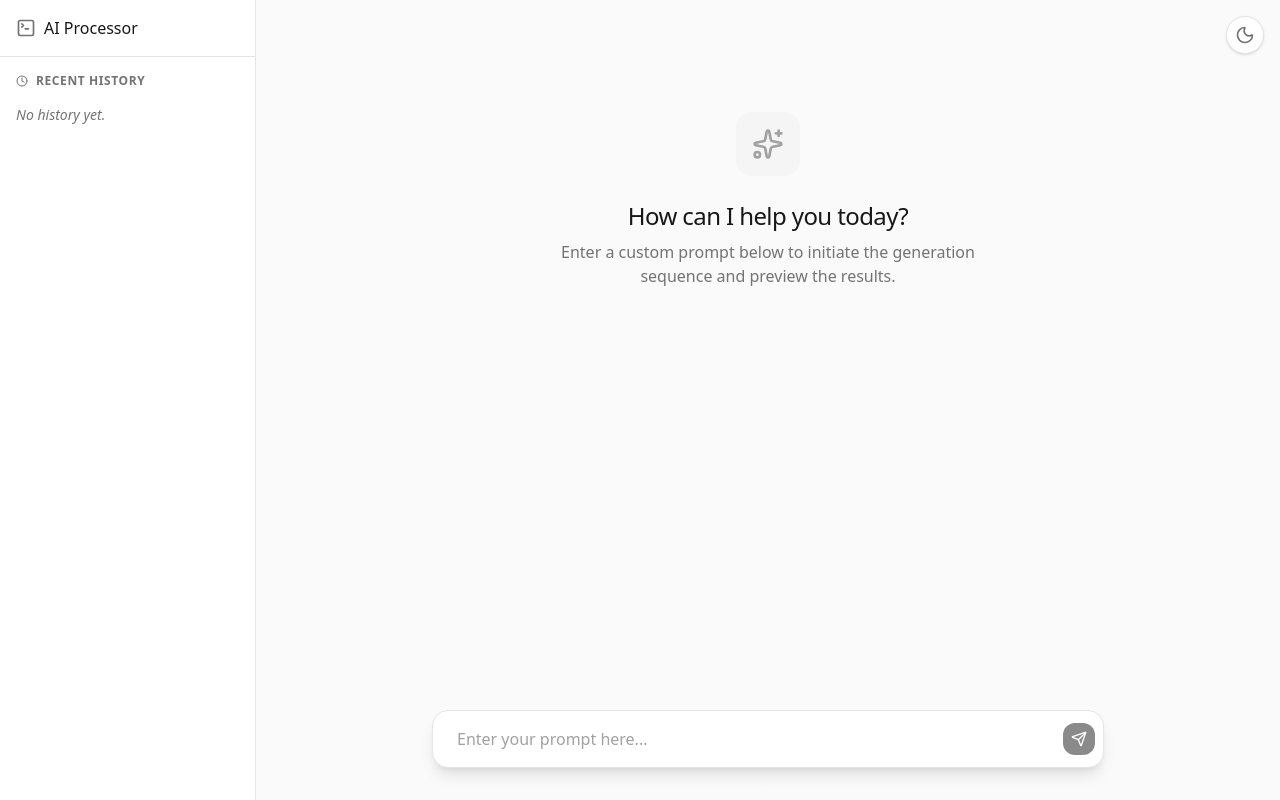
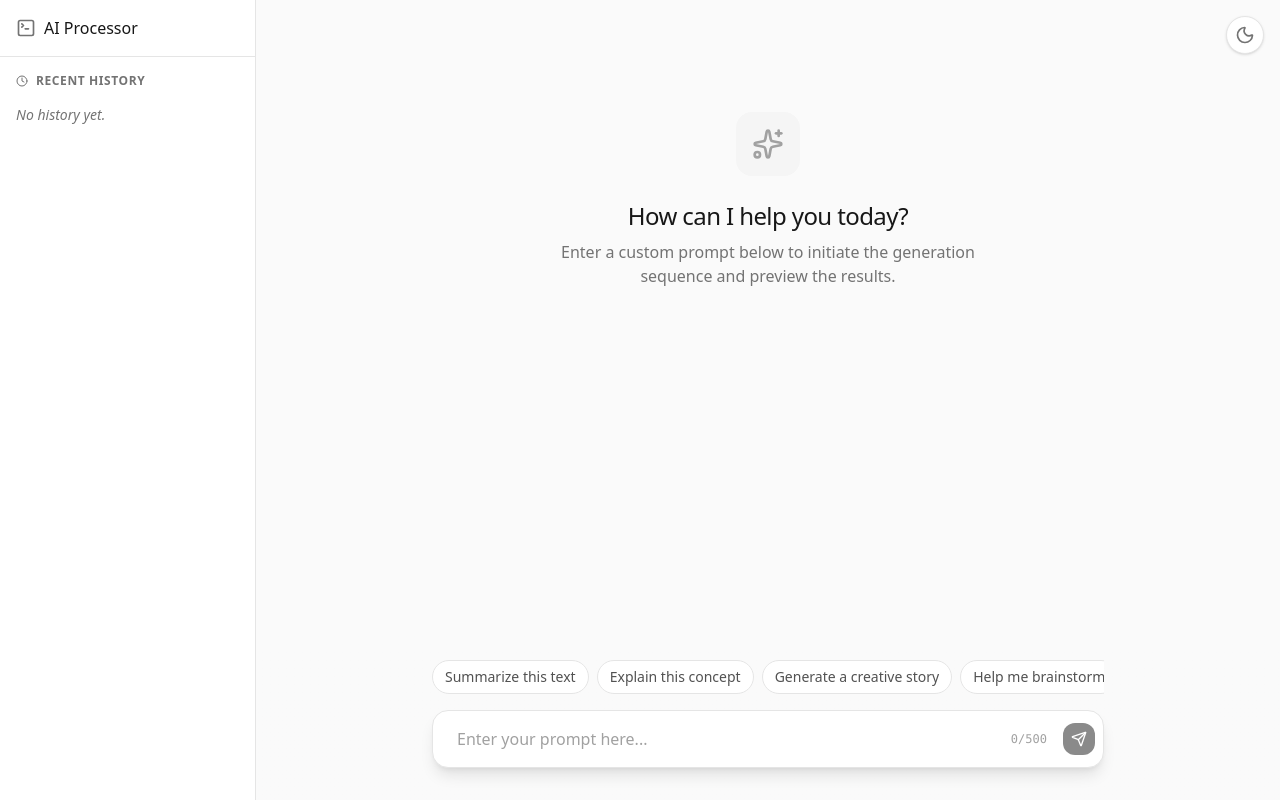
Before and after one commit to mmhs1/YUSRA_ENGINEERING_AI, a React (Vite) app: page / in a window 1280 px wide. Built offline with nearby package versions, Linux system fonts and the light colour scheme.

Commit message:
feat: add auto-scroll and UI improvements
Implement auto-scroll to the bottom of the chat area during generation and add a custom hide-scrollbar utility class for a cleaner UI.

```diff
--- a/src/App.tsx
+++ b/src/App.tsx
@@ -3,7 +3,7 @@
  * SPDX-License-Identifier: Apache-2.0
  */
 
-import { useState, FormEvent } from 'react';
+import { useState, FormEvent, useRef, useEffect } from 'react';
 import { useLoading } from './context/LoadingContext';
 import { SkeletonLoader } from './components/SkeletonLoader';
 import { AIResponse } from './components/AIResponse';
@@ -16,6 +16,13 @@ interface HistoryItem {
   response: string;
 }
 
+const SUGGESTIONS = [
+  "Summarize this text",
+  "Explain this concept",
+  "Generate a creative story",
+  "Help me brainstorm"
+];
+
 export default function App() {
   const { isLoading, setIsLoading } = useLoading();
   const { isDarkMode, toggleDarkMode } = useDarkMode();
@@ -23,6 +30,15 @@ export default function App() {
   const [prompt, setPrompt] = useState('');
   const [history, setHistory] = useState<HistoryItem[]>([]);
   const [currentResult, setCurrentResult] = useState<string | null>(null);
+
+  const MAX_CHARS = 500;
+  const bottomRef = useRef<HTMLDivElement>(null);
+
+  useEffect(() => {
+    if (currentResult || isLoading) {
+      bottomRef.current?.scrollIntoView({ behavior: 'smooth' });
+    }
+  }, [currentResult, isLoading]);
 
   const handleSubmit = async (e: FormEvent) => {
     e.preventDefault();
@@ -99,7 +115,7 @@ export default function App() {
         </header>
 
         {/* Output Area */}
-        <div className="flex-1 overflow-y-auto w-full p-4 md:p-8 flex flex-col items-center pb-32">
+        <div className="flex-1 overflow-y-auto w-full p-4 md:p-8 flex flex-col items-center pb-40">
           {!isLoading && !currentResult && (
             <div className="mt-20 text-center flex flex-col items-center">
               <div className="w-16 h-16 bg-neutral-100 dark:bg-neutral-800 rounded-2xl flex items-center justify-center mb-6">
@@ -134,10 +150,27 @@ export default function App() {
               </motion.div>
             )}
           </AnimatePresence>
+          <div ref={bottomRef} className="h-4 w-full shrink-0" />
         </div>
 
         {/* Input Area */}
-        <div className="absolute bottom-0 w-full bg-gradient-to-t from-neutral-50 dark:from-neutral-900 via-neutral-50 dark:via-neutral-900 to-transparent pt-10 pb-8 px-4 flex justify-center">
+        <div className="absolute bottom-0 w-full bg-gradient-to-t from-neutral-50 dark:from-neutral-900 via-neutral-50 dark:via-neutral-900 to-transparent pt-10 pb-8 px-4 flex flex-col items-center">
+
+          {/* Suggestion Chips */}
+          <div className="w-full max-w-2xl flex gap-2 overflow-x-auto hide-scrollbar mb-3 pb-1">
+            {SUGGESTIONS.map((suggestion, idx) => (
+              <button
+                key={idx}
+                type="button"
+                onClick={() => setPrompt(suggestion)}
+                disabled={isLoading}
+                className="whitespace-nowrap px-3 py-1.5 text-sm bg-white dark:bg-neutral-800 border border-neutral-200 dark:border-neutral-700 rounded-full hover:bg-neutral-50 dark:hover:bg-neutral-700 transition-colors text-neutral-600 dark:text-neutral-300 disabled:opacity-50"
+              >
+                {suggestion}
+              </button>
+            ))}
+          </div>
+
           <form
             onSubmit={handleSubmit}
             className="w-full max-w-2xl relative shadow-lg rounded-2xl border border-neutral-200 dark:border-neutral-700 bg-white dark:bg-neutral-800 transition-colors focus-within:ring-2 focus-within:ring-neutral-900 dark:focus-within:ring-neutral-100"
@@ -146,10 +179,16 @@ export default function App() {
               type="text"
               value={prompt}
               onChange={(e) => setPrompt(e.target.value)}
+              maxLength={MAX_CHARS}
               placeholder="Enter your prompt here..."
               disabled={isLoading}
-              className="w-full py-4 pl-6 pr-14 rounded-2xl bg-transparent outline-none text-neutral-900 dark:text-neutral-100 placeholder:text-neutral-400 disabled:opacity-50"
+              className="w-full py-4 pl-6 pr-24 rounded-2xl bg-transparent outline-none text-neutral-900 dark:text-neutral-100 placeholder:text-neutral-400 disabled:opacity-50"
             />
+            {/* Character Count */}
+            <div className="absolute right-14 top-1/2 -translate-y-1/2 text-xs text-neutral-400 font-mono pointer-events-none">
+              {prompt.length}/{MAX_CHARS}
+            </div>
+
             <button
               type="submit"
               disabled={!prompt.trim() || isLoading}
--- a/src/index.css
+++ b/src/index.css
@@ -1,2 +1,12 @@
 @import "tailwindcss";
 @custom-variant dark (&:is(.dark *));
+
+@layer utilities {
+  .hide-scrollbar::-webkit-scrollbar {
+    display: none;
+  }
+  .hide-scrollbar {
+    -ms-overflow-style: none; /* IE and Edge */
+    scrollbar-width: none; /* Firefox */
+  }
+}
```
